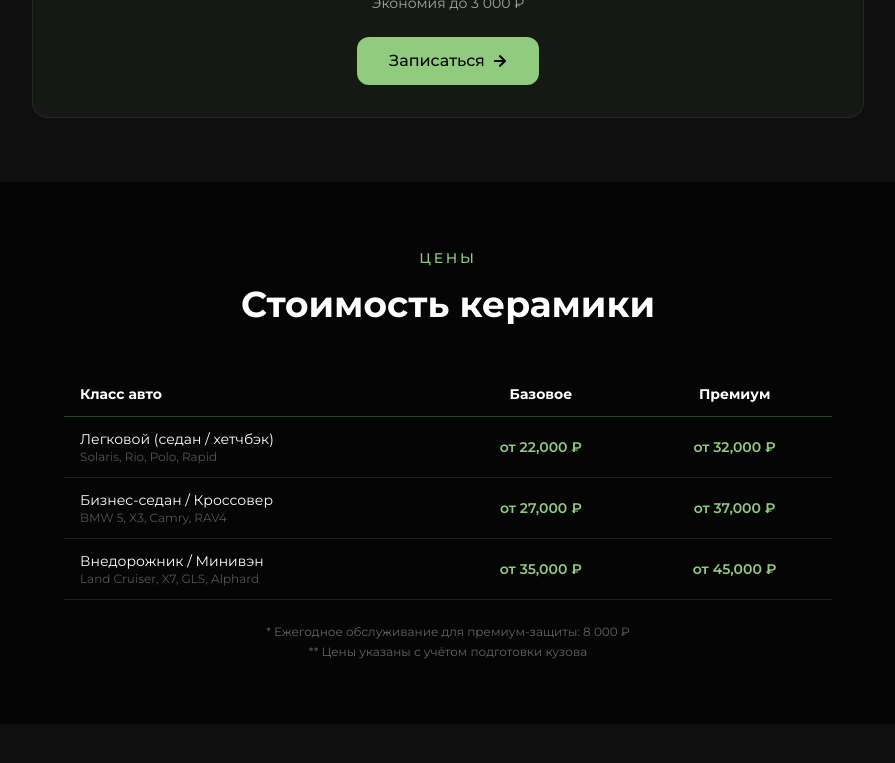
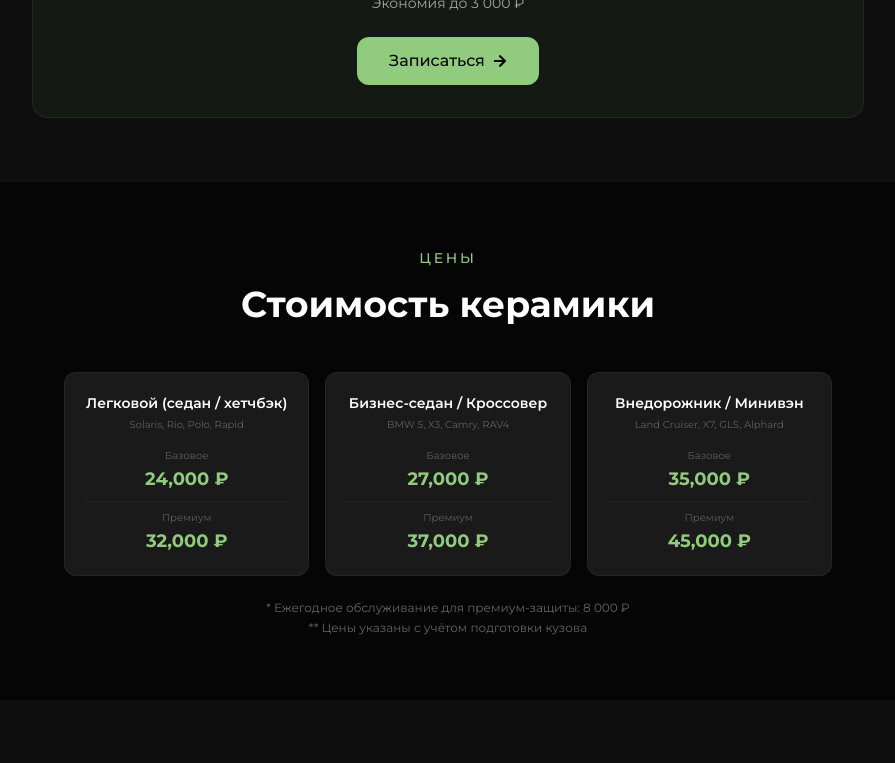
Before and after one commit to Mforever/blesklab-next, a Next.js app: page /ceramic in a window 1280 px wide. Shown: the part 4423-5186 px from the top of the page, without its empty margins (192-1087 px from the left). Built offline with nearby package versions, Linux system fonts and the light colour scheme.

Commit message:
Адаптивные карточки цен керамики вместо таблицы

```diff
--- a/app/ceramic/CeramicPageClient.tsx
+++ b/app/ceramic/CeramicPageClient.tsx
@@ -391,29 +391,30 @@ export default function CeramicPageClient() {
             <span className="inline-block text-accent font-medium text-sm uppercase tracking-[0.2em] mb-4">Цены</span>
             <h2 className="text-3xl md:text-4xl font-bold mb-4">Стоимость керамики</h2>
           </div>
-          <div className="overflow-x-auto max-w-3xl mx-auto">
-            <table className="w-full border-collapse">
-              <thead>
-                <tr className="border-b border-accent/30">
-                  <th className="text-left py-3 px-4 text-text-primary text-sm">Класс авто</th>
-                  <th className="text-center py-3 px-4 text-text-primary text-sm">Базовое</th>
-                  <th className="text-center py-3 px-4 text-text-primary text-sm">Премиум</th>
-                </tr>
-              </thead>
-              <tbody>
-                {ceramicPrices.classes.map((item) => (
-                  <tr key={item.id} className="border-b border-white/10">
-                    <td className="py-3 px-4">
-                      <div className="text-text-primary text-sm">{item.name}</div>
-                      <div className="text-text-secondary/50 text-xs">{item.examples}</div>
-                    </td>
-                    <td className="text-center py-3 px-4 text-accent font-semibold text-sm">от {item.base.toLocaleString()} ₽</td>
-                    <td className="text-center py-3 px-4 text-accent font-semibold text-sm">от {item.premium.toLocaleString()} ₽</td>
-                  </tr>
-                ))}
-              </tbody>
-            </table>
+
+          {/* Карточки вместо таблицы */}
+          <div className="grid grid-cols-1 sm:grid-cols-3 gap-4 max-w-3xl mx-auto">
+            {ceramicPrices.classes.map((item) => (
+              <div
+                key={item.id}
+                className="bg-bg-element rounded-xl p-5 text-center border border-white/5"
+              >
+                <h3 className="text-sm font-semibold mb-1">{item.name}</h3>
+                <p className="text-text-secondary/50 text-[10px] mb-4">{item.examples}</p>
+                <div className="space-y-2">
+                  <div>
+                    <p className="text-text-secondary/50 text-[10px] mb-0.5">Базовое</p>
+                    <p className="text-accent font-bold text-lg"> {item.base.toLocaleString()} ₽</p>
+                  </div>
+                  <div className="pt-2 border-t border-white/5">
+                    <p className="text-text-secondary/50 text-[10px] mb-0.5">Премиум</p>
+                    <p className="text-accent font-bold text-lg"> {item.premium.toLocaleString()} ₽</p>
+                  </div>
+                </div>
+              </div>
+            ))}
           </div>
+
           <div className="text-center mt-6 text-text-secondary/60 text-xs space-y-1">
             <p>* Ежегодное обслуживание для премиум-защиты: 8 000 ₽</p>
             <p>** Цены указаны с учётом подготовки кузова</p>
--- a/data/prices/ceramic.json
+++ b/data/prices/ceramic.json
@@ -7,7 +7,7 @@
       "id": "sedan",
       "name": "Легковой (седан / хетчбэк)",
       "examples": "Solaris, Rio, Polo, Rapid",
-      "base": 22000,
+      "base": 24000,
       "premium": 32000
     },
     {
```
